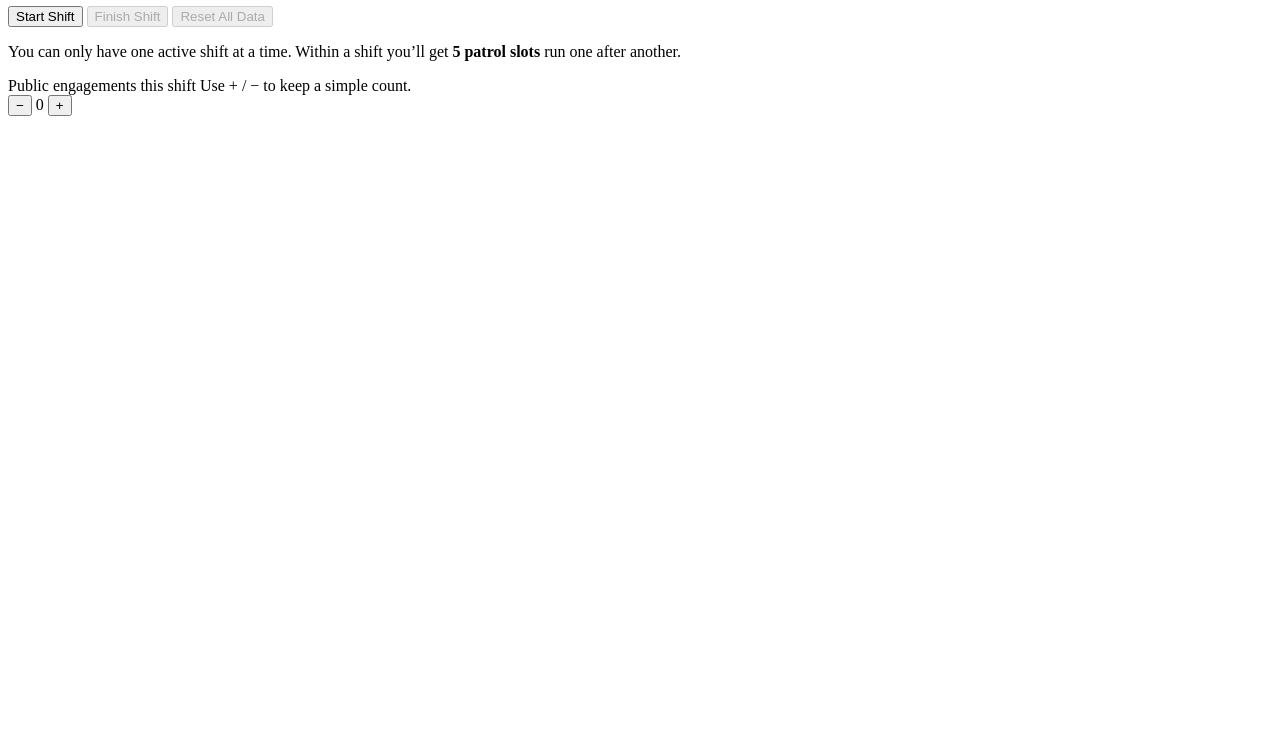
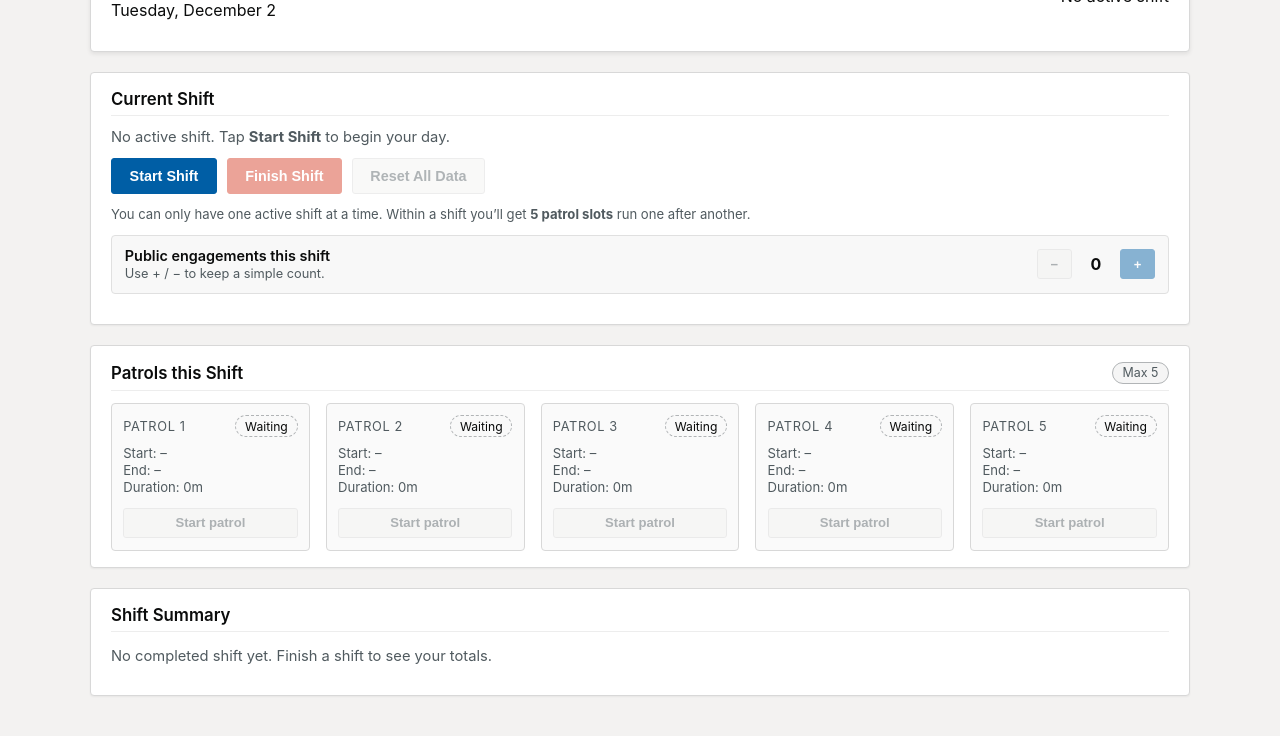
Before and after one commit to Survivalmaster/Shift-Tracker, a plain HTML site: page index.html in a window 1280 px wide. Shown: the part 83-819 px from the top of the page. Drawn offline with Linux system fonts and the light colour scheme.

Commit message:
Fix to styles.

```diff
--- a/app.js
+++ b/app.js
@@ -78,7 +78,7 @@ function loadState() {
       state.currentShift = parsed.currentShift || null;
       state.lastCompletedShift = parsed.lastCompletedShift || null;
 
-      // Backwards-compat: ensure engagements exist
+      // ensure engagements exist
       if (state.currentShift && typeof state.currentShift.engagements !== "number") {
         state.currentShift.engagements = 0;
       }
@@ -102,7 +102,7 @@ function saveState() {
   }
 }
 
-// ---------- DOM refs (declared, not yet assigned) ----------
+// ---------- DOM refs ----------
 
 const todayLabelEl = document.getElementById("todayLabel");
 const shiftStatusEl = document.getElementById("shiftStatus");
@@ -114,7 +114,7 @@ const patrolsContainer = document.getElementById("patrolsContainer");
 const summaryContainer = document.getElementById("summaryContainer");
 const headerBadgeEl = document.querySelector(".header-badge");
 
-// Engagement elements will be populated after DOM is fully ready
+// Engagement elements are set after DOMContentLoaded
 let engagementCountEl;
 let engagementMinusBtn;
 let engagementPlusBtn;
@@ -123,7 +123,7 @@ let engagementPlusBtn;
 
 function startShift() {
   if (state.currentShift && !state.currentShift.endTime) {
-    return; // already active, safety check
+    return; // already active
   }
 
   const now = nowIso();
@@ -298,7 +298,6 @@ function renderShiftSection() {
     }
   }
 
-  // Enable/disable reset button based on whether there's anything to clear
   const hasAnyData = state.currentShift || state.lastCompletedShift;
   resetDataBtn.disabled = !hasAnyData;
 }
@@ -307,7 +306,6 @@ function renderPatrols() {
   patrolsContainer.innerHTML = "";
 
   if (!state.currentShift) {
-    // Show static cards when there's no active shift
     for (let i = 0; i < 5; i++) {
       const card = document.createElement("div");
       card.className = "patrol-card";
@@ -379,7 +377,6 @@ function renderPatrols() {
     const previousDone = idx === 0 || (prev && prev.endTime);
 
     if (!patrol.startTime && !patrol.endTime) {
-      // Not started
       btn.textContent = "Start patrol";
       btn.classList.add("primary");
       const canStart =
@@ -392,7 +389,6 @@ function renderPatrols() {
         btn.addEventListener("click", () => startPatrol(idx));
       }
     } else if (patrol.startTime && !patrol.endTime) {
-      // Active
       btn.textContent = "End patrol";
       btn.classList.add("danger");
       btn.disabled = shiftEnded;
@@ -400,7 +396,6 @@ function renderPatrols() {
         btn.addEventListener("click", () => endPatrol(idx));
       }
     } else {
-      // Completed - no button or disabled ghost
       btn.textContent = "Completed";
       btn.classList.add("ghost");
       btn.disabled = true;
@@ -496,7 +491,7 @@ function render() {
 // ---------- Init ----------
 
 document.addEventListener("DOMContentLoaded", () => {
-  // Now that DOM is ready, grab engagement elements and wire events
+  // engagement elements after DOM is ready
   engagementCountEl = document.getElementById("engagementCount");
   engagementMinusBtn = document.getElementById("engagementMinusBtn");
   engagementPlusBtn = document.getElementById("engagementPlusBtn");
--- a/index.html
+++ b/index.html
@@ -1,3 +1,25 @@
+<!DOCTYPE html>
+<html lang="en">
+<head>
+  <meta charset="UTF-8" />
+  <meta name="viewport" content="width=device-width, initial-scale=1.0" />
+  <title>Shift Tracker</title>
+  <link rel="stylesheet" href="styles.css" />
+</head>
+<body>
+  <div class="app-shell">
+    <header class="app-header">
+      <div class="title-wrap">
+        <h1>Shift Tracker</h1>
+        <p id="todayLabel" class="subtitle"></p>
+      </div>
+      <div class="header-badge">
+        <span class="dot"></span>
+        <span id="shiftStatus">No active shift</span>
+      </div>
+    </header>
+
+    <main class="app-main">
       <!-- Shift Controls -->
       <section class="card shift-card">
         <div class="card-header">
@@ -19,7 +41,7 @@
             <strong>5 patrol slots</strong> run one after another.
           </p>
 
-          <!-- Public engagements counter (moved under the hint text) -->
+          <!-- Public engagements counter -->
           <div class="engagement-panel">
             <div class="engagement-label-group">
               <span class="label-title">Public engagements this shift</span>
@@ -33,3 +55,30 @@
           </div>
         </div>
       </section>
+
+      <!-- Patrol Slots -->
+      <section class="card">
+        <div class="card-header">
+          <h2>Patrols this Shift</h2>
+          <span class="chip">Max 5</span>
+        </div>
+        <div id="patrolsContainer" class="patrol-grid">
+          <!-- Patrol cards injected by JS -->
+        </div>
+      </section>
+
+      <!-- Summary -->
+      <section class="card summary-card">
+        <div class="card-header">
+          <h2>Shift Summary</h2>
+        </div>
+        <div id="summaryContainer" class="card-body">
+          <p>No completed shift yet. Finish a shift to see your summary here.</p>
+        </div>
+      </section>
+    </main>
+  </div>
+
+  <script src="app.js"></script>
+</body>
+</html>
--- a/styles.css
+++ b/styles.css
@@ -85,13 +85,13 @@ body {
   color: var(--text-main);
 }
 
-.title-wrap .subtitle {
+.title-wrap .subtitle isplay: 0;
   margin: 0;
   font-size: 0.88rem;
   color: var(--text-muted);
 }
 
-/* Status badge – matches council-style pill tag */
+/* Status badge – council-style pill */
 
 .header-badge {
   display: inline-flex;
@@ -157,7 +157,7 @@ body {
   color: var(--text-muted);
 }
 
-/* Small label chip (e.g. "Max 5") */
+/* Small label chip */
 
 .chip {
   padding: 0.15rem 0.6rem;
@@ -209,12 +209,16 @@ body {
   justify-content: center;
   gap: 0.25rem;
   text-decoration: none;
-  transition: background var(--transition-fast), border-color var(--transition-fast),
-    box-shadow var(--transition-fast), transform var(--transition-fast), color var(--transition-fast),
+  transition:
+    background var(--transition-fast),
+    border-color var(--transition-fast),
+    box-shadow var(--transition-fast),
+    transform var(--transition-fast),
+    color var(--transition-fast),
     opacity var(--transition-fast);
 }
 
-/* Primary action */
+/* Primary */
 
 .btn.primary {
   background: var(--accent);
@@ -238,14 +242,14 @@ body {
   color: var(--text-muted);
 }
 
-/* Small size */
+/* Small */
 
 .btn.small {
   padding: 0.4rem 0.8rem;
   font-size: 0.82rem;
 }
 
-/* States */
+/* Button states */
 
 .btn:disabled {
   cursor: not-allowed;
@@ -272,7 +276,6 @@ body {
   gap: var(--gap);
 }
 
-/* Responsive adjustments */
 @media (max-width: 900px) {
   .patrol-grid {
     grid-template-columns: repeat(3, minmax(0, 1fr));
@@ -354,7 +357,7 @@ body {
   color: #0b6b3a;
 }
 
-/* Patrol times text */
+/* Patrol times */
 
 .patrol-times {
   font-size: 0.82rem;
@@ -366,7 +369,7 @@ body {
   margin: 0.08rem 0;
 }
 
-/* Summary section ----------------------------------------------------- */
+/* Summary ------------------------------------------------------------- */
 
 .summary-card {
   margin-bottom: 1rem;
@@ -395,7 +398,7 @@ body {
   border-top: 1px solid #e0e0e0;
 }
 
-/* Highlight callout for total patrol time */
+/* Highlight callout */
 
 .summary-highlight {
   margin-top: 0.65rem;
@@ -411,7 +414,7 @@ body {
   color: var(--text-main);
 }
 
-/* Utility ------------------------------------------------------------- */
+/* Utility */
 
 .muted {
   color: var(--text-muted);
```
